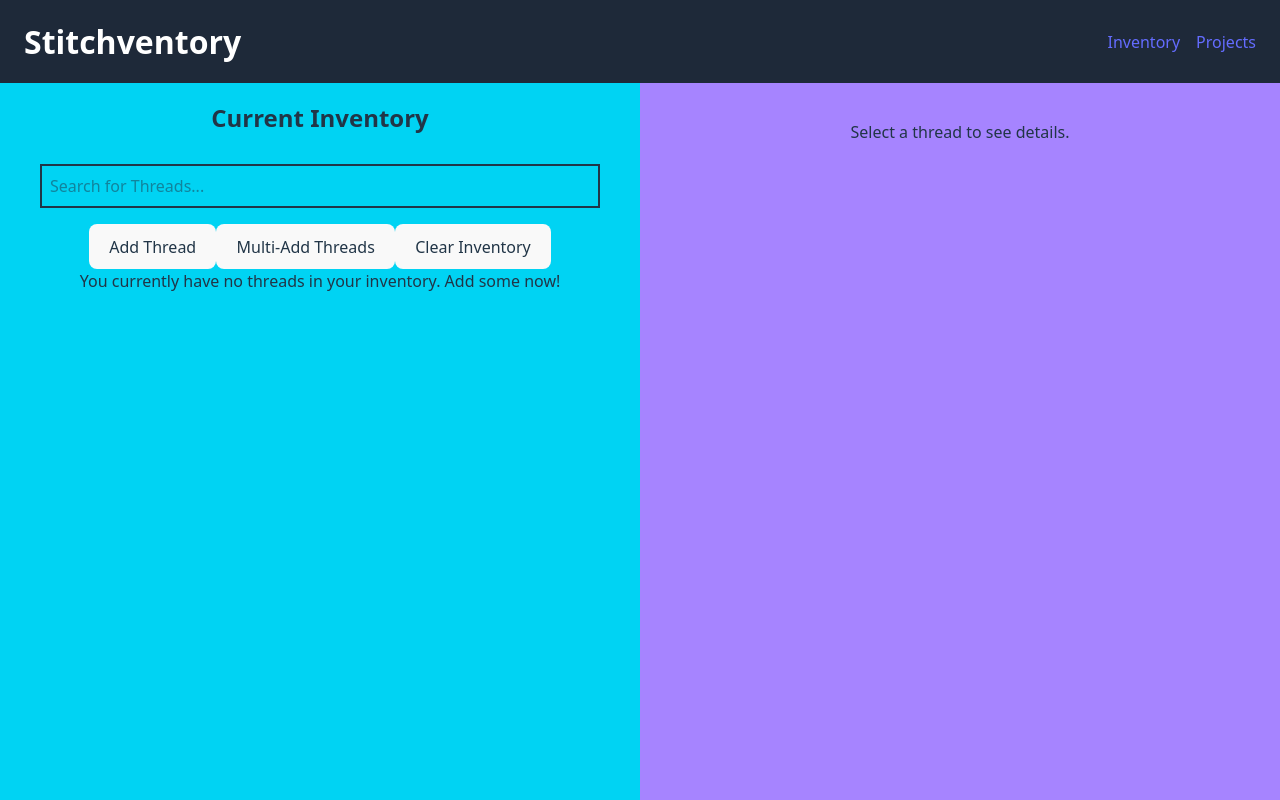
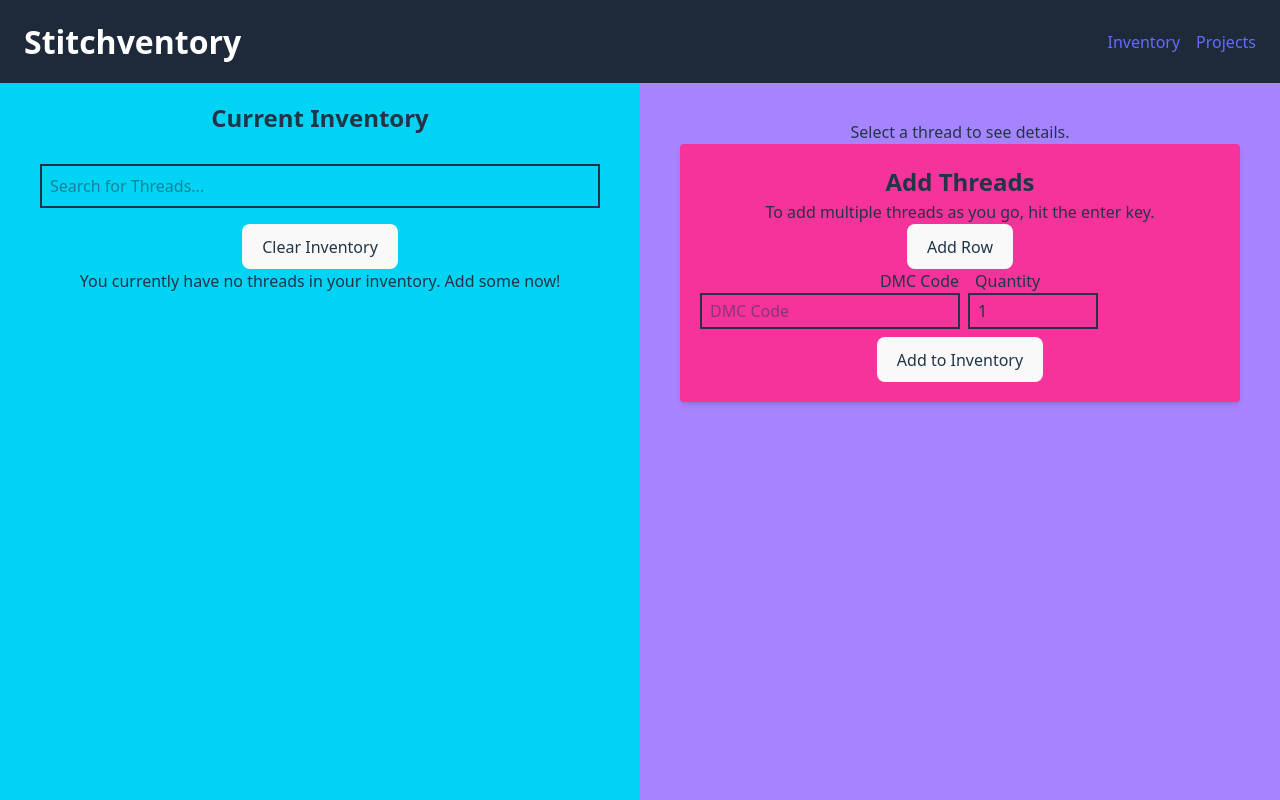
Before and after one commit to karinaturcios/stitchventory, a React (Vite) app: page /inventory in a window 1280 px wide. Built offline with nearby package versions, Linux system fonts and the light colour scheme.

Commit message:
Removed add single thread and add thread toggle button

```diff
--- a/src/components/AddThreadForm.jsx
+++ b/src/components/AddThreadForm.jsx
@@ -1,93 +1,109 @@
 import { useState } from "react";
 
-const AddThreadForm = ({onAddThread, masterThreadData, mode = "single", onClose }) => {
-    const [dmcCode, setDmcCode] = useState(""); // State for DMC code input
-    const [quantity, setQuantity] = useState(1); // State for quantity input
-    const [bulkInput, setBulkInput] = useState(""); // State for bulk input in multi-add mode
+const AddThreadForm = ({onAddThread, masterThreadData }) => {
+    const [multiRows, setMultiRows] = useState([
+        {dmcCode: '', quantity: 1 }
+    ]);
 
-    const handleSubmit = (e) => {
-        e.preventDefault(); // Prevent default form submission behavior
+    const handleRowChange = (index, field, value) => {
+        setMultiRows(prev => {
+            const updated = [...prev];
+            updated[index] = {
+                ...updated[index],
+                [field]: value
+            };
+            return updated;
+        }); // Keeps the rows that were filled when adding a new row
+    };
 
-        if (mode === "multi") {
-            const lines = bulkInput.split("\n").map(line => line.trim()).filter(Boolean);
-            // console.log("Parsed lines:", lines);
+    const handleRowKeyDown = (e, index) => {
+        if (e.key === 'Enter') {
+            e.preventDefault();
+            setMultiRows(prevRows => {
+                const currentRow = prevRows[index];
+                if (!currentRow.dmcCode.trim() || !currentRow.quantity) return prevRows;
+
+                return [
+                    ...prevRows,
+                    { dmcCode: '', quantity: 1 }
+                ];
+            });
+        }
+    };
+
+    const removeRow = (index) => {
+        setMultiRows(prev => prev.filter((_, i) => i !== index));
+    } // removes rows for multi-add before uploading to the inventory
+
+    const handleMultiSubmit = () => {
         const newThreads = [];
 
-            for (const line of lines) {
-                const [code, qtyStr] = line.split(",").map(str => str.trim());
-                const quantity = parseInt(qtyStr, 10);
-                const match = masterThreadData.find(thread => thread.dmcCode === code);
+        for (const { dmcCode, quantity } of multiRows) {
+            const trimmedCode = dmcCode.trim();
+            const parsedQty = parseInt(quantity, 10);
+            const match = masterThreadData.find(thread => thread.dmcCode === trimmedCode);
 
-                if (match && !isNaN(quantity)) {
-                    newThreads.push({ ...match, quantity });
+            if (match && !isNaN(parsedQty) && parsedQty > 0) {
+                newThreads.push({...match, quantity: parsedQty });
             } else {
-                    alert(`Invalid entry or DMC code not found ${line}`);
+                alert(`Invalid or missing data for: ${trimmedCode}`);
                 return;
             }
         }
-            console.log("New threads array:", newThreads);
 
-            onAddThread(newThreads); // Calls the onAddThread function to add the new threads to the inventory
-            setBulkInput(""); // Reset bulk input
-        } else {
-            const match = masterThreadData.find(
-            (thread) => thread.dmcCode === dmcCode.trim()
-        ); // Find the thread in the master data by DMC code
+        onAddThread(newThreads);
+        setMultiRows([{ dmcCode: '', quantity: 1}]);
+    }; //handles the multi-add submission
 
-        if (match) {
-            const newThread = {...match, quantity: parseInt(quantity)}; // Create a new thread object with the matched data and quantity
-            onAddThread(newThread); // Calls the onAddThread function to add the new thread to the inventory
-            setDmcCode(""); // Reset DMC code input
-            setQuantity(1); // Reset quantity input
-        } else {
-            alert("Thread not found. Please check the DMC code.");
-            } // Alert if the DMC code does not match any thread in the master data
+    const addNewRow = () => {
+        setMultiRows(prev => [...prev, { dmcCode: '', quantity: 1}]);
     }
-        onClose(); // Close the form after submission
-    };
+
 
     return (
         <div className="bg-pink-500 p-5 rounded shadow-md">
-            {mode === "multi" ? (
+            <h2>Add Threads</h2>
+            <p>To add multiple threads as you go, hit the enter key.</p>
+            <button className="bg-gray-400" onClick={addNewRow}>Add Row</button>
             <div>
-                    <h2>Multi-Add Threads</h2>
-                    <textarea
-                        value={bulkInput}
-                        onChange={(e) => setBulkInput(e.target.value)}
-                        placeholder="Enter DMC codes and quantities, one per line (e.g., 310, 5)"
-                        className="border-2 w-full h-32"
-                    />
-                    <button onClick={handleSubmit}>Add Threads</button>
-                </div>
-            ) : (
-                <div>
-                    <h2>Add New Thread</h2>
-                    <form onSubmit={handleSubmit}>
-                        <label>DMC Code</label>
+                <label className="mx-2 text-start">DMC Code</label>
+                <label className="mx-2">Quantity</label>
+                    {multiRows.map((row, index) => (
+                        <div key={index} className="flex gap-2 mb-2">
                             <input
                             type="text"
                             placeholder="DMC Code"
-                            value={dmcCode}
-                            onChange={(e) => setDmcCode(e.target.value)}
-                            className="border-2"
+                            value={row.dmcCode}
+                            onChange={(e) => handleRowChange(index, 'dmcCode', e.target.value.toLowerCase())}
+                            onKeyDown={(e) => handleRowKeyDown(e, index)}
+                            className="border-2 px-2 py-1 w-1/2"
                             required
                             />
-                        <label>Quantity</label>
                             <input
                             type="number"
                             placeholder="Qty"
-                            value={quantity}
+                            value={row.quantity}
                             min="1"
-                            onChange={(e) => setQuantity(e.target.value)}
-                            className="border-2"
+                            onChange={(e) => handleRowChange(index, 'quantity', e.target.value)}
+                            onKeyDown={(e) => handleRowKeyDown(e, index)}
+                            className="border-2 px-2 py-1 w-1/4"
                             required
                             />
-                        <button type="submit">Add to Inventory</button>
-                    </form>
-                </div>
+                            {multiRows.length > 1 && (
+                                <button
+                                type="button"
+                                onClick={() => removeRow(index)}
+                                className="bg-red-300 px-2 rounded"
+                                >
+                                    X
+                                </button>
                             )}
                         </div>
+                    ))}
+                    <button className="bg-gray-400" onClick={handleMultiSubmit}>Add to Inventory</button>
+            </div>
+        </div>
     );
-}
+};
 
 export default AddThreadForm;
--- a/src/components/SearchBar.jsx
+++ b/src/components/SearchBar.jsx
@@ -1,11 +1,12 @@
-const SearchBar = ({ value, onChange }) => {
+const SearchBar = ({ searchTerm, setSearchTerm }) => {
+
     return(
         <input
         type="search"
         className="border-2 w-full p-2 mb-4"
         placeholder="Search for Threads..."
-        value={value}
-        onChange={(e) => onChange(e.target.value)}
+        value={searchTerm}
+        onChange={(e) => setSearchTerm(e.target.value)}
         />
     )
 };
--- a/src/pages/InventoryPage.jsx
+++ b/src/pages/InventoryPage.jsx
@@ -11,8 +11,7 @@ export default function InventoryPage() {
     const [threads, setThreads] = useState(() => {
         return JSON.parse(localStorage.getItem('threads')) || [];
     }); // Added threads in the user's inventory or an empty array if none exist
-    const [formType, setFormType] = useState(null); // State to manage form type if needed
-
+    const [searchTerm, setSearchTerm] = useState();
 
     useEffect(() => {
         if (selectedThread && !threads.some(t => t.dmcCode === selectedThread.dmcCode)) {
@@ -46,7 +45,7 @@ export default function InventoryPage() {
                 if (index !== -1) {
                     updated[index] = {
                         ...updated[index],
-                        quantity: updated[index].quantity + newThread.quantity
+                        quantity: Number(updated[index].quantity) + Number(newThread.quantity)
                     };
                 } else {
                     updated.push(newThread);
@@ -67,17 +66,14 @@ export default function InventoryPage() {
         localStorage.setItem('threads', JSON.stringify(threads)); // Save threads to local storage
     }, [threads]);
 
-    const showSingleForm = () => setFormType('single'); // Function to set form type to single
-    const showMultiForm = () => setFormType('multi'); // Function to set form type to multi
-    const closeForm = () => setFormType(null); // Function to close the form
-
     return(
         <div className="grid grid-cols-2 h-dvh">
             <div className="bg-cyan-400 py-25 px-10">
                 <h2 className="text-[60px] mb-7">Current Inventory</h2>
-                <SearchBar />
-                <button className="bg-gray-500 hover:bg-purple-400" onClick={showSingleForm}>Add Thread</button>
-                <button className="bg-gray-500 hover:bg-purple-400" onClick={showMultiForm}>Multi-Add Threads</button>
+                <SearchBar
+                searchTerm={searchTerm}
+                setSearchTerm={setSearchTerm}
+                />
                 <button className="bg-gray-500 hover:bg-purple-400" onClick={() => setThreads([])}>Clear Inventory</button>
                 <div>
                     {threadCount > 0 ? (
@@ -87,7 +83,8 @@ export default function InventoryPage() {
                         threadCount={threadCount}
                         totalColors={totalColors}
                         onThreadSelect={setSelectedThread}
-                        onDeleteThread={handleDeleteThread}/>
+                        onDeleteThread={handleDeleteThread}
+                        searchTerm={searchTerm}/>
                         </div>
                 ) : (
                     <p>You currently have no threads in your inventory. Add some now!</p>
@@ -103,23 +100,10 @@ export default function InventoryPage() {
                 <p>Select a thread to see details.</p>
             ) }
             <div>
-                {formType === "single" &&
-                (<AddThreadForm
+                <AddThreadForm
                     masterThreadData={transformedFlossList}
                     onAddThread={handleAddThread}
-                    mode="single"
-                    onClose={closeForm}
-                    />
-                )}
-
-                {formType === "multi" &&
-                (<AddThreadForm
-                    masterThreadData={transformedFlossList}
-                    onAddThread={handleAddThread}
-                    mode="multi"
-                    onClose={closeForm}
-                    />
-                )}
+                />
             </div>
             </div>
         </div>
--- a/src/styles/threadlist.css
+++ b/src/styles/threadlist.css
@@ -1,3 +1,10 @@
+th {
+    position: sticky;
+    top: 0;
+    background-color: #d89fff;
+    z-index: 1;
+}
+
 tr:hover {
     background-color: pink;
 }
```
Also changed, not shown: src/components/ThreadList.jsx (+10 -2 lines). Lines whose indentation alone changed are shown as unchanged.
